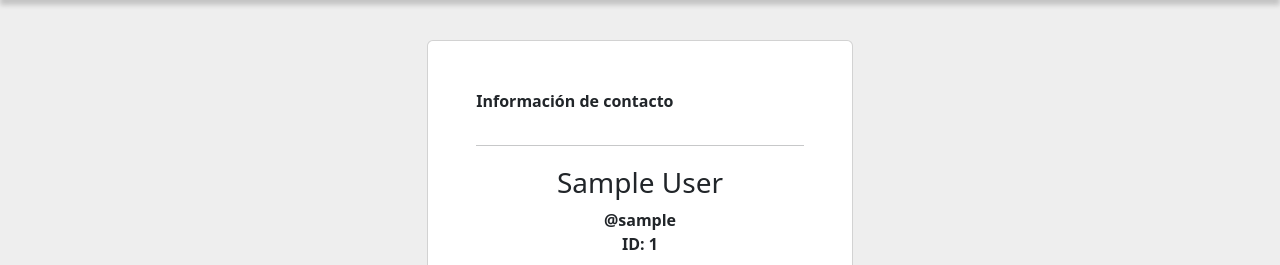
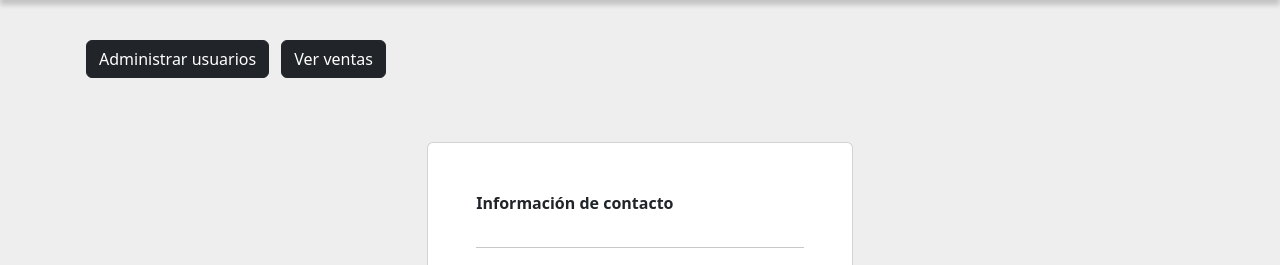
Before and after one commit to GwynbleiddOfR/gamestoreproject, a Django app: a page that uses gamewebstore/templates/gamewebstore/userProfile.html in a window 1280 px wide. Shown: the part 146-411 px from the top of the page. Run offline with Django 5.2, Linux system fonts and the light colour scheme; the visitor is signed in with stand-in values (Sample User, id 1); data comes from the database, SQL or seed files in the repository; some libraries are stand-ins or nearby versions; some web fonts are replaced.

Commit message:
Botones agregados para el admin

```diff
--- a/gamewebstore/templates/gamewebstore/adminGames.html
+++ b/gamewebstore/templates/gamewebstore/adminGames.html
@@ -21,7 +21,7 @@
                     </div>
                     <div class="col-auto">
                         <a href="{% url 'vistaVender' %}" class="btn btn-dark mt-3">Realizar venta</a>
-                        <a href="{% url 'vistaVentas' %}" class="btn btn-dark mt-3 mx-3">Ver ventas</a>
+                        <a href="{% url 'vistaVentas' %}" class="btn btn-dark mt-3 mx-3">Ver pedidos</a>
                     </div>
                 </div>
             </form>
--- a/gamewebstore/templates/gamewebstore/descriptionGame.html
+++ b/gamewebstore/templates/gamewebstore/descriptionGame.html
@@ -3,6 +3,12 @@
 {% block contenido %}
 
     <title>{{juego.nomb_juego}}</title>
+
+    {% if perms.gamewebstore.add_juego %}
+        <div class="container mt-3">
+            <a href="{% url 'adminGames' %}" class="btn btn-dark my-4 mx-1">Volver al panel de administrador</a>
+        </div>
+    {% endif %}
 
     <section class="py-5" style="background-color: #eee;">
         <div class="container">
--- a/gamewebstore/templates/gamewebstore/index.html
+++ b/gamewebstore/templates/gamewebstore/index.html
@@ -5,6 +5,12 @@
     <title>Inicio</title>
 
     <!-- Main -->
+    {% if perms.gamewebstore.add_juego %}
+        <div class="container mt-3">
+            <a href="{% url 'vistaVender' %}" class="btn btn-dark my-4 mx-1">Realizar venta</a>
+        </div>
+    {% endif %}
+
     <section id="collection" class="p-5">
         <div class="container">
             <div class="title text-center">
--- a/gamewebstore/templates/gamewebstore/userProfile.html
+++ b/gamewebstore/templates/gamewebstore/userProfile.html
@@ -5,6 +5,13 @@
     <title>Mi perfil</title>
 
     <!-- Perfil -->
+    {% if perms.gamewebstore.add_user %}
+        <div class="container mt-3">
+            <a href="{% url 'administrador' %}" class="btn btn-dark my-4 mx-1">Administrar usuarios</a>
+            <a href="{% url 'vistaVentas' %}" class="btn btn-dark my-4 mx-1">Ver ventas</a>
+        </div>
+    {% endif %}
+
     <div class="container mt-4 mb-4 p-3 d-flex justify-content-center">
         <div class="card p-5">
             <p class="fw-bold">Información de contacto</p>
```
Also changed, not shown: gamewebstore/templates/gamewebstore/vistaVentas.html (+9 -3 lines).
